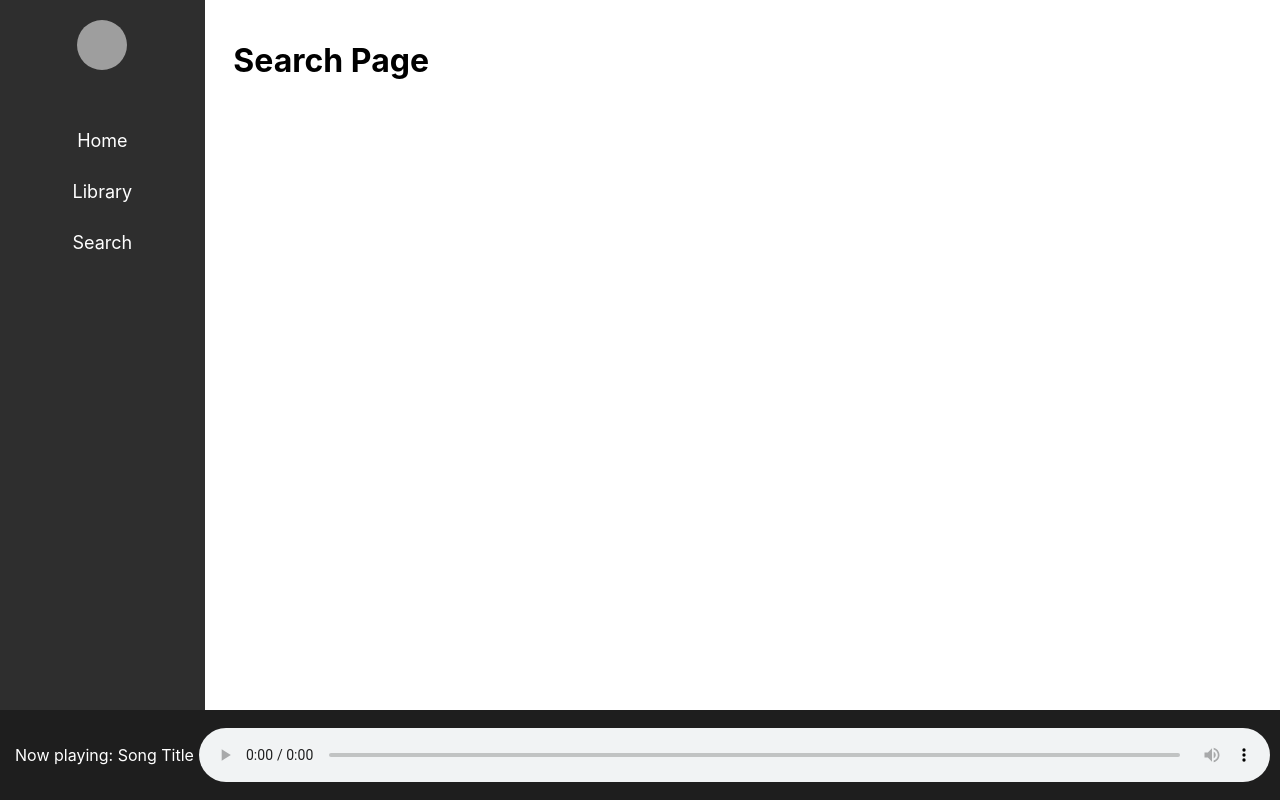
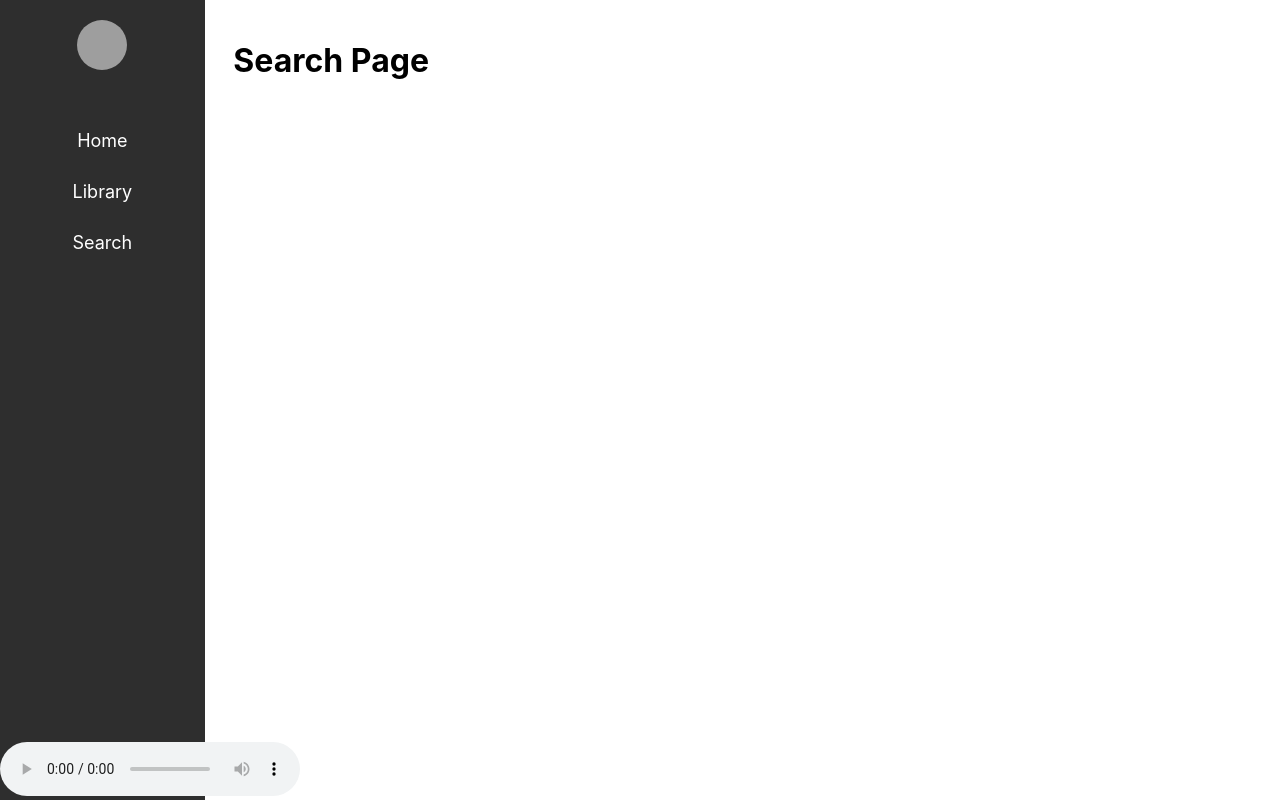
Before and after one commit to anastainty/Rhythmo-FrontEnd, a React (Create React App) app: page /search in a window 1280 px wide. Built offline with nearby package versions, Linux system fonts and the light colour scheme; grey boxes are pictures that could not be loaded.

Commit message:
styles for player added, now separated styles

```diff
--- a/src/App.css
+++ b/src/App.css
@@ -13,28 +13,3 @@
   height: calc(100vh - 80px);
   overflow-y: auto;
 }
-
-.player {
-  position: fixed;
-  bottom: 0;
-  left: 0;
-  width: 100%;
-  height: 90px;
-  background-color: #1e1e1e;
-  color: white;
-  display: flex;
-  justify-content: space-between;
-  align-items: center;
-  padding: 10px;
-  box-sizing: border-box;
-  z-index: 1000;
-}
-
-.player-range {
-  width: 85%;
-}
-
-.player-info {
-  width: 15%;
-  text-align: center;
-}
--- a/src/components/Player.js
+++ b/src/components/Player.js
@@ -1,5 +1,5 @@
 import React from 'react';
-//import './Player.css';  // Подключение стилей плеера - потом нужно будет разделитть по файлам стили
+import './Player.css';
 
 const Player = () => {
   return (
```
Also changed, not shown: src/components/Player.css (added).
